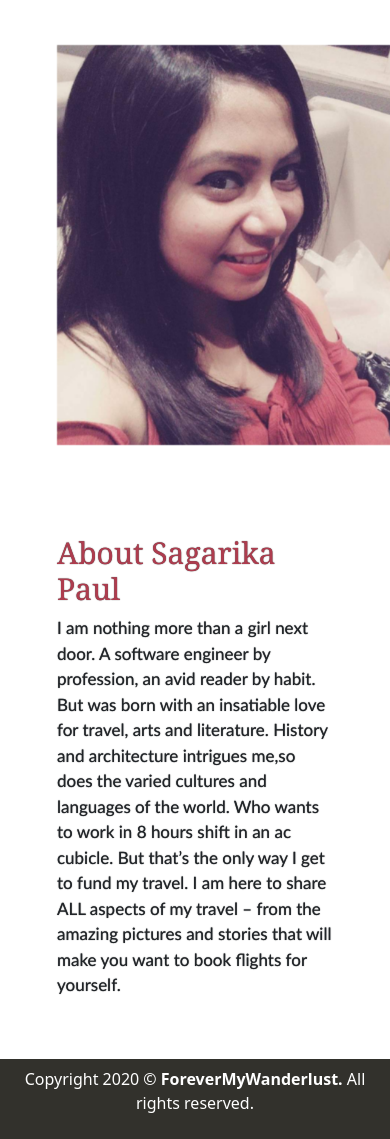
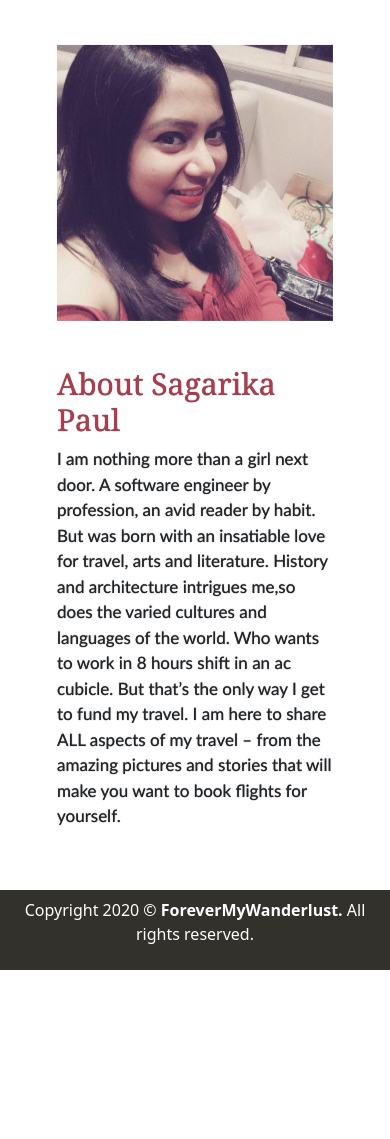
Before and after one commit to anamdey03/Portfolio, a Django app: page / in a window 390 px wide; the page is wider, and only the part inside the window is pictured. Shown: the part 666-1805 px from the top of that part. After the commit the page ends 1636 px from the top of that part, so only its background shows below. Run offline with Django 3.2, Linux system fonts and the light colour scheme; data that the repository does not hold is empty; some libraries are stand-ins or nearby versions.

Commit message:
Fixed Formatting

```diff
--- a/jobs/templates/jobs/home.html
+++ b/jobs/templates/jobs/home.html
@@ -550,7 +550,7 @@
         font-size: 17px;
       }
 
-      @media screen and (min-width: 400px) and (max-width: 1200px)
+      @media screen and (max-width: 1200px)
       {
         .left-div
           {
@@ -559,6 +559,7 @@
           }
 
           .right-div {
+            margin-top: -30px;
             max-width: 100%;
             height: auto;
           }
@@ -778,7 +779,7 @@
         <div class="left-div block animatable fadeInDown">
           <img class="img-inner" src="{% static 'Sagarika_Paul.jpg' %}"/>
         </div>
-        <div class="right-div text block animatable fadeInUp">
+        <div class="right-div block animatable fadeInUp">
           <h1><span class="outer-text">About Sagarika Paul</span></h1>
           <p><span class="inner-text">I am nothing more than a girl next door. A software engineer by profession, an avid reader by habit. But was born with an insatiable love for travel, arts and literature. History and architecture intrigues me,so does the varied cultures and languages of the world. Who wants to work in 8 hours shift in an ac cubicle. But that’s the only way I get to fund my travel. I am here to share ALL aspects of my travel – from the amazing pictures and stories that will make you want to book flights for yourself.</span></p>
         </div>
```
